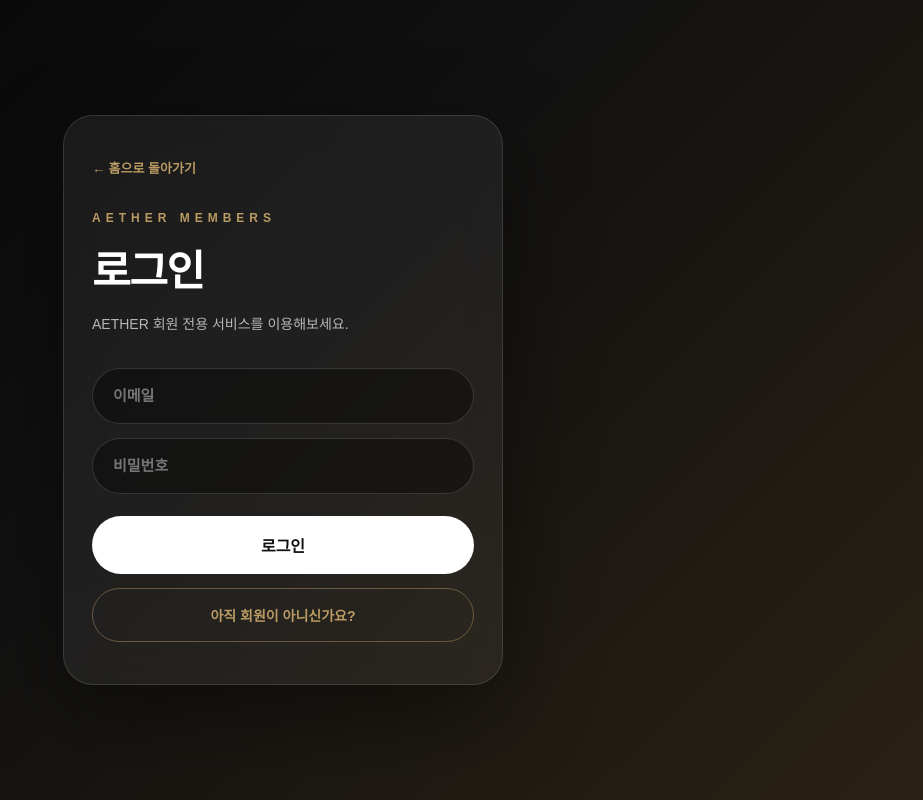
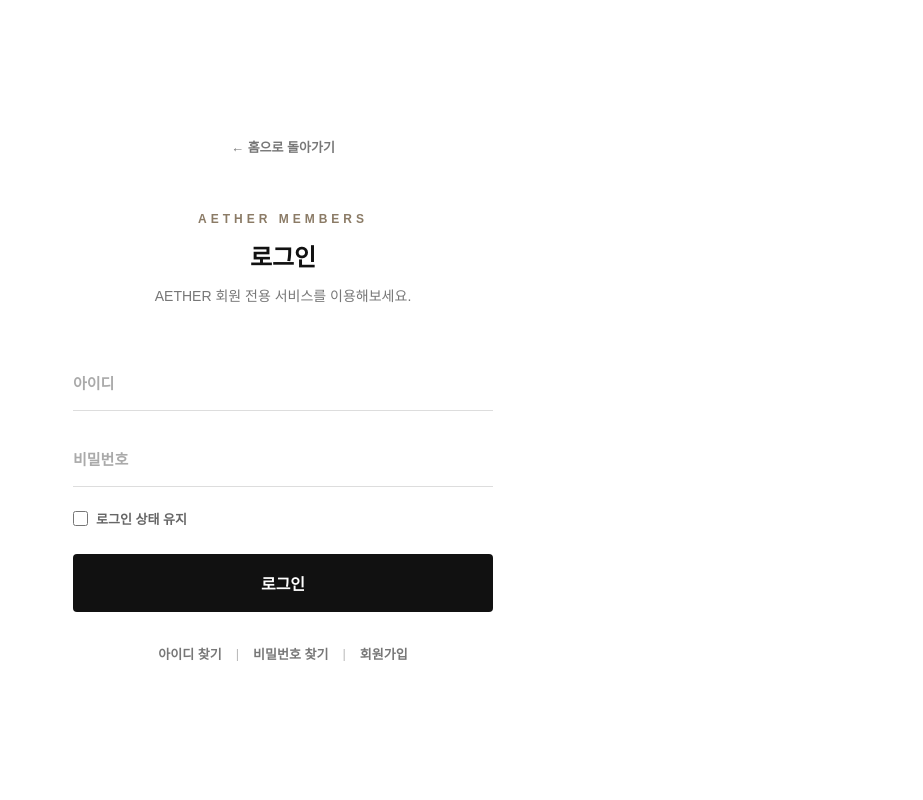
Before and after one commit to hanbin818/aether-shop, a Next.js app: page /login in a window 1280 px wide. Shown: the whole page, without its empty margins (357-1280 px from the left). Built offline with nearby package versions, Linux system fonts and the light colour scheme; no server answers.

Commit message:
로그인 페이지 링크 및 상태유지 UI 추가

```diff
--- a/app/login/page.tsx
+++ b/app/login/page.tsx
@@ -60,76 +60,40 @@ export default function LoginPage() {
     window.location.href = "/";
   };
 
+  const findId = () => {
+    alert("아이디는 가입하신 이메일 주소입니다.");
+  };
+
+  const findPassword = async () => {
+    if (!email) {
+      alert("비밀번호를 찾으려면 이메일을 먼저 입력해주세요.");
+      return;
+    }
+
+    const { error } = await supabase.auth.resetPasswordForEmail(email, {
+      redirectTo: `${window.location.origin}/login`,
+    });
+
+    if (error) {
+      alert(error.message);
+      return;
+    }
+
+    alert("비밀번호 재설정 메일을 발송했습니다. 이메일을 확인해주세요.");
+  };
+
   return (
-    <main
-      style={{
-        minHeight: "100vh",
-        background:
-          "linear-gradient(135deg, #050505 0%, #111 45%, #2a2114 100%)",
-        color: "#fff",
-        display: "flex",
-        alignItems: "center",
-        justifyContent: "center",
-        padding: "36px 18px",
-      }}
-    >
-      <div
-        style={{
-          width: "100%",
-          maxWidth: "440px",
-          background: "rgba(255,255,255,0.06)",
-          padding: "42px 28px",
-          borderRadius: "30px",
-          border: "1px solid rgba(255,255,255,0.12)",
-          boxShadow: "0 30px 90px rgba(0,0,0,0.4)",
-          backdropFilter: "blur(18px)",
-        }}
-      >
-        <a
-          href="/"
-          style={{
-            color: "#b99b63",
-            textDecoration: "none",
-            fontSize: "13px",
-            fontWeight: 900,
-          }}
-        >
+    <main className="login-page">
+      <div className="login-card">
+        <a href="/" className="back-link">
           ← 홈으로 돌아가기
         </a>
 
-        <p
-          style={{
-            marginTop: "34px",
-            marginBottom: "12px",
-            color: "#b99b63",
-            fontSize: "12px",
-            fontWeight: 900,
-            letterSpacing: "5px",
-          }}
-        >
-          AETHER MEMBERS
-        </p>
+        <p className="label">AETHER MEMBERS</p>
 
-        <h1
-          style={{
-            fontSize: "42px",
-            margin: 0,
-            marginBottom: "14px",
-            fontWeight: 950,
-            letterSpacing: "-1.5px",
-          }}
-        >
-          {mode === "login" ? "로그인" : "회원가입"}
-        </h1>
+        <h1>{mode === "login" ? "로그인" : "회원가입"}</h1>
 
-        <p
-          style={{
-            color: "rgba(255,255,255,0.68)",
-            fontSize: "14px",
-            lineHeight: "1.8",
-            marginBottom: "30px",
-          }}
-        >
+        <p className="description">
           AETHER 회원 전용 서비스를 이용해보세요.
         </p>
 
@@ -138,13 +102,12 @@ export default function LoginPage() {
             e.preventDefault();
             mode === "login" ? signIn() : signUp();
           }}
-          style={{ display: "grid", gap: "14px" }}
+          className="login-form"
         >
           <input
-            placeholder="이메일"
+            placeholder="아이디"
             value={email}
             onChange={(e) => setEmail(e.target.value)}
-            style={inputStyle}
           />
 
           <input
@@ -152,59 +115,195 @@ export default function LoginPage() {
             type="password"
             value={password}
             onChange={(e) => setPassword(e.target.value)}
-            style={inputStyle}
           />
 
-          <button type="submit" style={buttonStyle}>
+          {mode === "login" && (
+            <label className="keep-login">
+              <input type="checkbox" />
+              <span>로그인 상태 유지</span>
+            </label>
+          )}
+
+          <button type="submit" className="main-button">
             {mode === "login" ? "로그인" : "회원가입"}
           </button>
 
-          <button
-            type="button"
-            onClick={() => setMode(mode === "login" ? "signup" : "login")}
-            style={subButtonStyle}
-          >
-            {mode === "login"
-              ? "아직 회원이 아니신가요?"
-              : "이미 계정이 있으신가요?"}
-          </button>
+          {mode === "login" && (
+            <div className="login-links">
+              <button type="button" onClick={findId}>
+                아이디 찾기
+              </button>
+              <span>|</span>
+              <button type="button" onClick={findPassword}>
+                비밀번호 찾기
+              </button>
+              <span>|</span>
+              <button type="button" onClick={() => setMode("signup")}>
+                회원가입
+              </button>
+            </div>
+          )}
+
+          {mode === "signup" && (
+            <button
+              type="button"
+              onClick={() => setMode("login")}
+              className="sub-button"
+            >
+              이미 계정이 있으신가요? 로그인하기
+            </button>
+          )}
         </form>
       </div>
+
+      <style>{`
+        .login-page {
+          min-height: 100vh;
+          background: #fff;
+          color: #111;
+          display: flex;
+          align-items: center;
+          justify-content: center;
+          padding: 36px 18px;
+        }
+
+        .login-card {
+          width: 100%;
+          max-width: 460px;
+          padding: 20px;
+          text-align: center;
+        }
+
+        .back-link {
+          display: inline-block;
+          margin-bottom: 56px;
+          color: #777;
+          text-decoration: none;
+          font-size: 13px;
+          font-weight: 800;
+        }
+
+        .label {
+          margin: 0 0 12px;
+          color: #8b7b66;
+          font-size: 12px;
+          font-weight: 900;
+          letter-spacing: 4px;
+        }
+
+        h1 {
+          margin: 0 0 12px;
+          font-size: 24px;
+          font-weight: 950;
+        }
+
+        .description {
+          margin: 0 0 48px;
+          color: #777;
+          font-size: 14px;
+          line-height: 1.7;
+        }
+
+        .login-form {
+          display: grid;
+          gap: 22px;
+        }
+
+        .login-form input[type="text"],
+        .login-form input[type="password"],
+        .login-form > input {
+          width: 100%;
+          height: 54px;
+          border: none;
+          border-bottom: 1px solid #ddd;
+          background: transparent;
+          color: #111;
+          font-size: 15px;
+          outline: none;
+          box-sizing: border-box;
+          font-weight: 700;
+        }
+
+        .login-form input::placeholder {
+          color: #aaa;
+          font-weight: 700;
+        }
+
+        .keep-login {
+          display: flex;
+          align-items: center;
+          gap: 8px;
+          color: #666;
+          font-size: 13px;
+          font-weight: 700;
+          cursor: pointer;
+          text-align: left;
+        }
+
+        .keep-login input {
+          width: 15px;
+          height: 15px;
+          accent-color: #111;
+        }
+
+        .main-button {
+          height: 58px;
+          border-radius: 4px;
+          background: #111;
+          color: #fff;
+          border: none;
+          font-size: 16px;
+          font-weight: 950;
+          cursor: pointer;
+          margin-top: 4px;
+        }
+
+        .login-links {
+          display: flex;
+          justify-content: center;
+          align-items: center;
+          gap: 14px;
+          color: #bbb;
+          font-size: 13px;
+          margin-top: 10px;
+        }
+
+        .login-links button {
+          background: transparent;
+          border: none;
+          color: #777;
+          font-size: 13px;
+          font-weight: 700;
+          cursor: pointer;
+          padding: 0;
+        }
+
+        .sub-button {
+          height: 54px;
+          border-radius: 999px;
+          background: transparent;
+          color: #111;
+          border: 1px solid #ddd;
+          font-size: 14px;
+          font-weight: 900;
+          cursor: pointer;
+        }
+
+        @media (max-width: 768px) {
+          .login-page {
+            align-items: flex-start;
+            padding-top: 70px;
+          }
+
+          .back-link {
+            margin-bottom: 44px;
+          }
+
+          .description {
+            margin-bottom: 40px;
+          }
+        }
+      `}</style>
     </main>
   );
 }
-
-const inputStyle = {
-  height: "56px",
-  borderRadius: "999px",
-  border: "1px solid rgba(255,255,255,0.14)",
-  background: "rgba(0,0,0,0.35)",
-  color: "#fff",
-  fontSize: "15px",
-  padding: "0 20px",
-  outline: "none",
-  fontWeight: 700,
-};
-
-const buttonStyle = {
-  height: "58px",
-  borderRadius: "999px",
-  background: "#fff",
-  color: "#111",
-  border: "none",
-  fontSize: "16px",
-  fontWeight: 950,
-  cursor: "pointer",
-  marginTop: "8px",
-};
-
-const subButtonStyle = {
-  height: "54px",
-  borderRadius: "999px",
-  background: "transparent",
-  color: "#b99b63",
-  border: "1px solid rgba(185,155,99,0.45)",
-  fontSize: "14px",
-  fontWeight: 900,
-  cursor: "pointer",
-};
```
